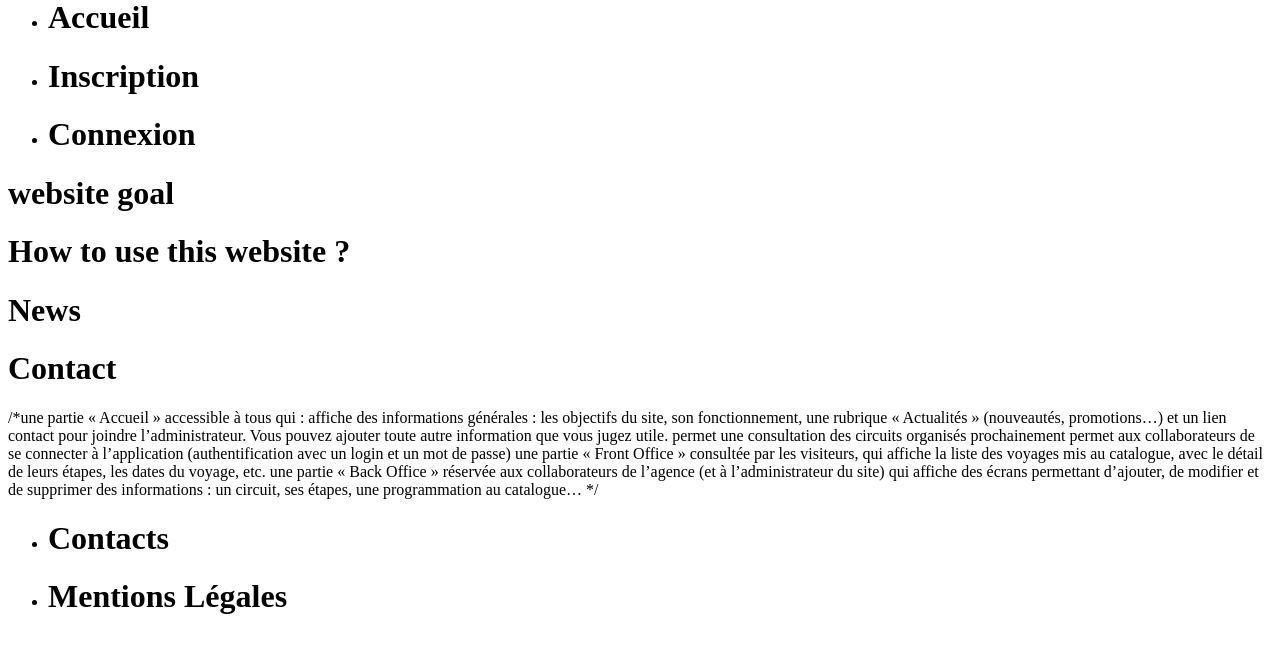
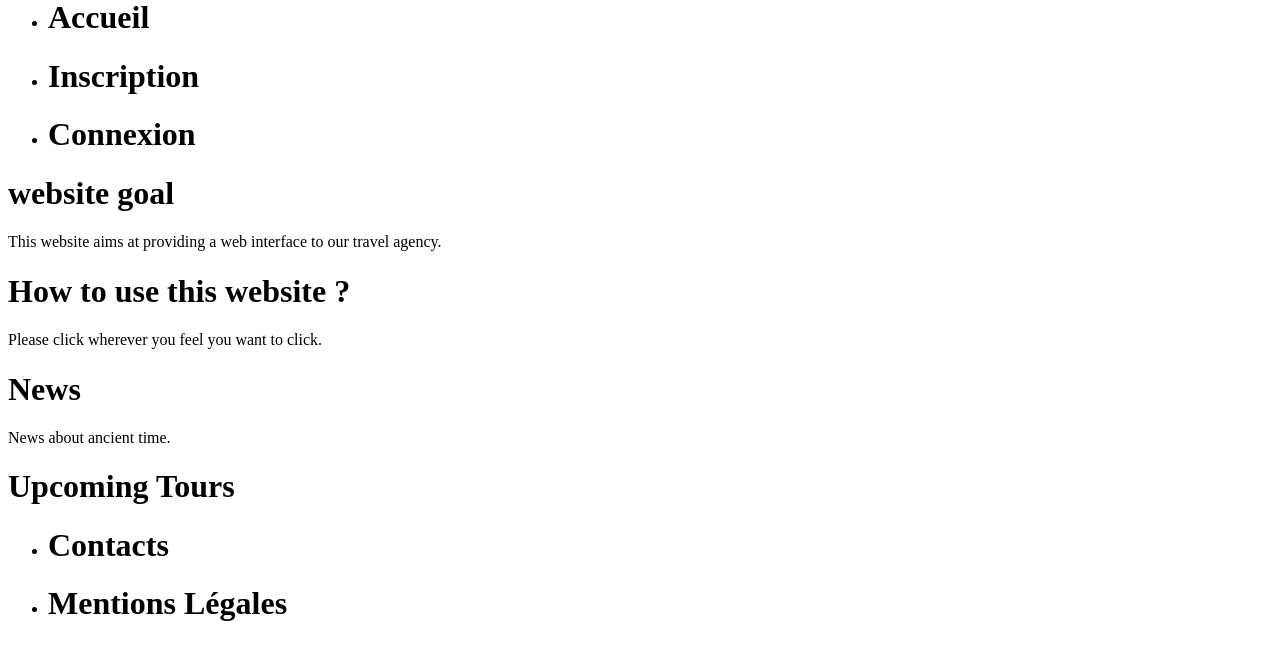
Before and after one commit to YohanPipereau/travel-agency, a PHP site: template templates/front-office/welcome.html.twig in a window 1280 px wide. Shown: the part 22-682 px from the top of the page. Run offline with PHP 8.4, Linux system fonts and the light colour scheme; the template is opened without the code that fills it, so the values that code supplies are empty; some libraries are stand-ins or nearby versions.

Commit message:
add a bit of text for the welcome oage

```diff
--- a/templates/front-office/welcome.html.twig
+++ b/templates/front-office/welcome.html.twig
@@ -4,22 +4,30 @@
 
 {% block body %}
 
-<h1> website goal</h1>
+    <div>
+        <h1> website goal</h1>
+        <p>
+            This website aims at providing a web interface to our travel agency.
+        </p>
+    </div>
 
-<h1> How to use this website ? </h1>
+    <div>
+        <h1> How to use this website ? </h1>
+        <p>
+            Please click wherever you feel you want to click.
+        </p>
+    </div>
 
-<h1> News </h1>
+    <div>
+        <h1> News </h1>
+        <p>
+            News about ancient time.
+        </p>
+    </div>
 
-<h1> Contact </h1>
-
-
-
-/*une  partie « Accueil » accessible à tous qui :
-            affiche des informations générales : les objectifs du site, son fonctionnement, une rubrique « Actualités » (nouveautés, promotions…) et un lien contact pour joindre l’administrateur. Vous pouvez ajouter toute autre information que vous jugez utile.
-            permet une consultation des circuits organisés prochainement
-            permet aux collaborateurs de se connecter à l’application (authentification avec un login et un mot de passe)
-        une partie « Front Office » consultée par les visiteurs, qui affiche la liste des voyages mis au catalogue, avec le détail de leurs étapes, les dates du voyage, etc.
-        une partie « Back Office » réservée aux collaborateurs de l’agence (et à l’administrateur du site) qui affiche des écrans permettant d’ajouter, de modifier et de supprimer des informations : un circuit, ses étapes, une programmation au catalogue…
- */
+    <div>
+        <h1> Upcoming Tours </h1>
+        <!-- permet une consultation des circuits organisés prochainement -->
+    </div>
 
 {% endblock %} {# body #}
```
